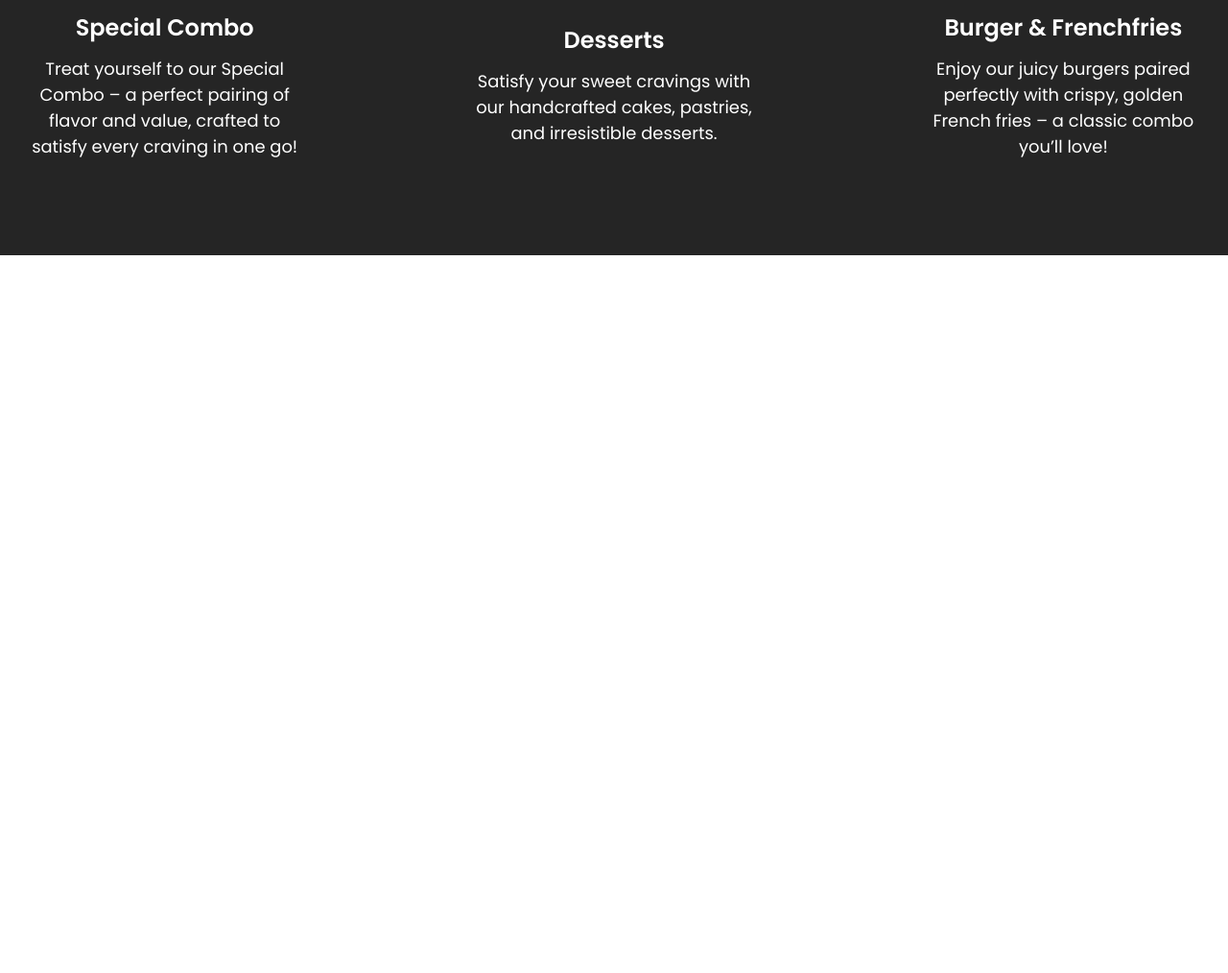
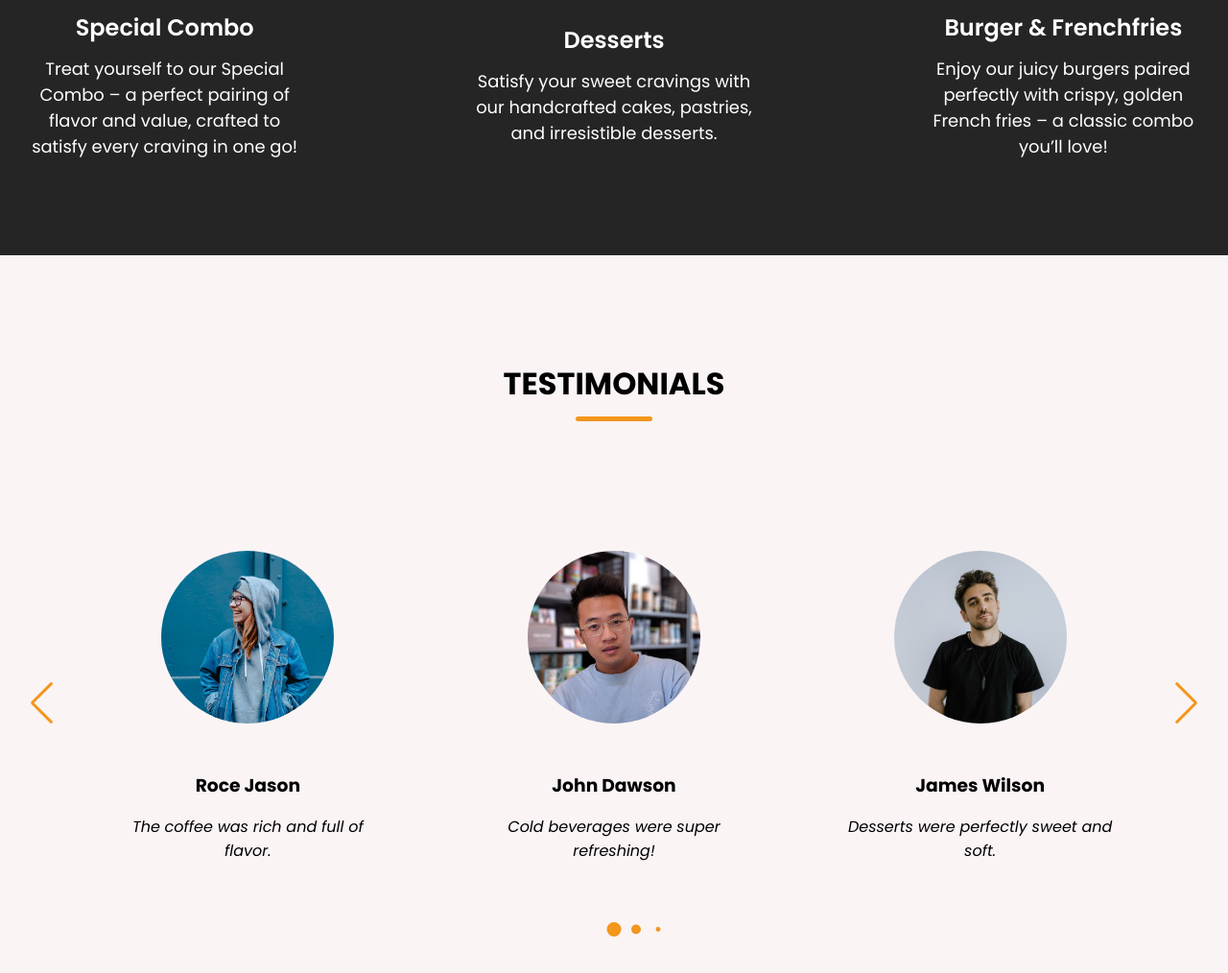
Before and after one commit to dwathsala/Coffee-Website, a plain HTML site: page index.html in a window 1280 px wide. Shown: the part 2570-3584 px from the top of the page at 96% size. Before the commit the page ends 2836 px from the top, so only its background shows below. Drawn offline with nearby package versions, Linux system fonts and the light colour scheme; a web font is replaced by a local one.

Commit message:
update Testimonials section

```diff
--- a/index.html
+++ b/index.html
@@ -7,6 +7,9 @@
 
     <!--LINKING FONT AWESOME FOR ICONS-->
     <link rel="stylesheet" href="https://cdnjs.cloudflare.com/ajax/libs/font-awesome/6.7.2/css/all.min.css">
+
+    <!--Linking swiper css-->
+    <link rel="stylesheet" href="https://cdn.jsdelivr.net/npm/swiper@11/swiper-bundle.min.css">
     <link rel="stylesheet" href="style.css">
 </head>
 <body>
@@ -139,8 +142,59 @@
                 </ul>
             </div>
         </section>
+
+        <!--Testimonials section-->
+        <section class="testimonials-section">
+            <h2 class="section-title">Testimonials</h2>
+            <div class="section-content">
+                <div class="slider-container swiper">
+                    <div class="slider-wrapper">
+                        <ul class="testimonials-list swiper-wrapper">
+                            <li class="testimonial swiper-slide">
+                                <img src="images/user-1.jpg" alt="user-1" class="user-image">
+                                <h3 class="name">Roce Jason</h3>
+                                <i class="feedback">The coffee was rich and full of flavor.</i>
+                            </li>
+
+                            <li class="testimonial swiper-slide">
+                                <img src="images/user-2.jpg" alt="user-2" class="user-image">
+                                <h3 class="name">John Dawson</h3>
+                                <i class="feedback">Cold beverages were super refreshing!</i>
+                            </li>
+
+                            <li class="testimonial swiper-slide">
+                                <img src="images/user-3.jpg" alt="user-3" class="user-image">
+                                <h3 class="name">James Wilson</h3>
+                                <i class="feedback">Desserts were perfectly sweet and soft.</i>
+                            </li>
+
+                            <li class="testimonial swiper-slide">
+                                <img src="images/user-4.jpg" alt="user-4" class="user-image">
+                                <h3 class="name">Merry Cruis</h3>
+                                <i class="feedback">Burger and fries hit the spot—so tasty!</i>
+                            </li>
+
+                            <li class="testimonial swiper-slide">
+                                <img src="images/user-5.jpg" alt="user-5" class="user-image">
+                                <h3 class="name">David Mallcom</h3>
+                                <i class="feedback">The special combo was great value and delicious.</i>
+                            </li>
+                        </ul>
+
+                        <div class="swiper-pagination"></div>
+                        <div class="swiper-slide-button swiper-button-prev"></div>
+                        <div class="swiper-slide-button swiper-button-next"></div>
+
+                    </div>
+                </div>
+            </div>
+        </section>
     </main>
 
+    <!--linking swipper script-->
+    <script src="https://cdn.jsdelivr.net/npm/swiper@11/swiper-bundle.min.js"></script>
+
+    <!--linking custom script-->
     <script src="script.js"></script>
 
 </body>
--- a/script.js
+++ b/script.js
@@ -8,3 +8,37 @@ menuOpenButton.addEventListener("click",() => {
 })
 
 menuCloseButton.addEventListener("click", () => menuOpenButton.click());
+
+//Initialize Swiper
+const swiper = new Swiper('.slider-wrapper', {
+    loop: true,
+    grabCursor: true,
+    spaceBetween: 25,
+
+    // If we need pagination
+    pagination: {
+      el: '.swiper-pagination',
+      clickable: true,
+      dynamicBullets: true,
+    },
+
+    // Navigation arrows
+    navigation: {
+      nextEl: '.swiper-button-next',
+      prevEl: '.swiper-button-prev',
+    },
+
+    //responsive breakpoints
+    breakpoints: {
+        0:{
+            slidesPerView: 1
+        },
+        768:{
+            slidesPerView: 2
+        },
+        1024:{
+            slidesPerView: 3
+        }
+    }
+
+  });
--- a/style.css
+++ b/style.css
@@ -279,6 +279,59 @@ header .navbar{
     font-size: var(--font-size-m);
 }
 
+/*Testimonials section styling*/
+.testimonials-section{
+    padding: 50px 0 100px;
+    background-color: var(--light-pink-color);
+}
+
+.testimonials-section .slider-wrapper{
+    overflow: hidden;
+    margin: 0 60px 50px;
+}
+
+.testimonials-section .testimonial{
+    display: flex;
+    padding: 35px;
+    text-align: center;
+    flex-direction: column;
+    align-items: center;
+}
+
+.testimonials-section .testimonial .user-image{
+    width: 180px;
+    height: 180px;
+    object-fit: cover;
+    margin-bottom: 50px;
+    border-radius: var(--border-radius-circle);
+}
+
+.testimonials-section .testimonial .name{
+    margin-bottom: 16px;
+    font-family: var(--font-size-m);
+}
+
+.testimonials-section .testimonial .feedback{
+    line-height: 25px;
+}
+
+.testimonials-section .swiper-pagination-bullet{
+    width: 15px;
+    height: 15px;
+    opacity: 1;
+    background-color: var(--secondary-color);
+}
+
+.testimonials-section .swiper-slide-button{
+    margin-top: -50px;
+    color: var(--secondary-color);
+    transition: 0.2s ease;
+}
+
+.testimonials-section .swiper-slide-button:hover{
+    color: var(--Primary-color);
+}
+
 /* Responsive media query code for max width 1024px*/
 @media screen and (max-width: 1024px) {
     .menu-section .menu-list{
@@ -399,6 +452,7 @@ header .navbar{
     }
 }
 
+/* Responsive media query code for max width 640px*/
 @media screen and (max-width: 640px) {
     .menu-section .menu-list{
         gap: 60px;
@@ -408,4 +462,12 @@ header .navbar{
         width: 100%;
     }
 
+    .testimonials-section .slider-wrapper{
+        margin: 0 0 30px;
+    }
+
+    .testimonials-section .swiper-slide-button{
+        display: none;
+    }
+
 }
```
